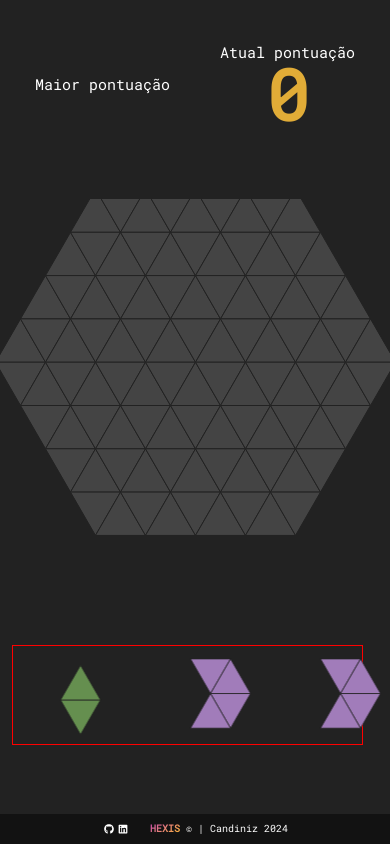
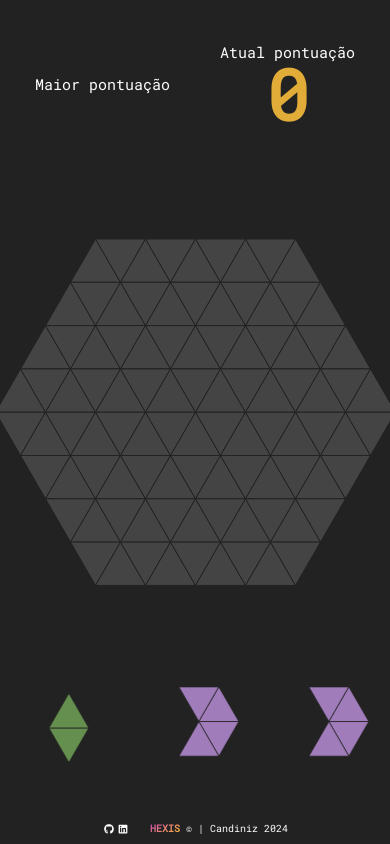
Before and after one commit to Candiniz/hexis, a React (Create React App) app: page /game in a window 390 px wide. Built offline with nearby package versions, Linux system fonts and the light colour scheme; no server answers.

Commit message:
Ajustando CSS III

```diff
--- a/src/App.css
+++ b/src/App.css
@@ -26,7 +26,7 @@ body {
 }
 
 .boardDiv {
-  position: absolute;
+  position: fixed;
   margin-bottom: 20px;
   transition: all 0.1s ease-in-out;
 }
@@ -147,11 +147,12 @@ body {
 
 @media (max-width: 600px) {
   .piece_container {
-    border: 1px solid red;
-    position: relative;
-    margin: 0;
-    width: 90vw;
-    max-width: 90vw;
+    position: fixed;
+    top: auto;
+    bottom: 70px;
+    left: 0;
+    width: 100%;
+    max-width: 100%;
     height: 100px;
   }
 
@@ -162,7 +163,7 @@ body {
   }
 
   .scoreboard {
-    position: absolute;
+    position: fixed;
     display: flex !important;
     flex-direction: row !important;
     align-items: center;
--- a/src/components/Footer.module.css
+++ b/src/components/Footer.module.css
@@ -6,7 +6,6 @@
     left: 0;
     width: 100vw;
     /* Garante que o footer ocupe toda a largura da tela */
-    background-color: #00000077;
     color: #FFF;
     padding: 1em;
     text-align: center;
```
